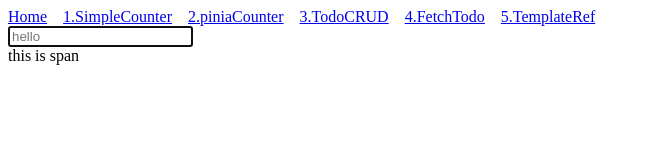
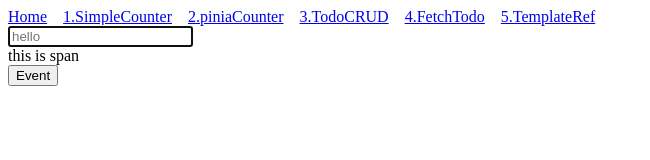
Before and after one commit to hjhj97/vue3-ts-pinia, a Vue app: page /template_ref in a window 1280 px wide. Shown: the top 160 px of the page, without its empty margins (0-650 px from the left). Built offline with nearby package versions, Linux system fonts and the light colour scheme.

Commit message:
이벤트

```diff
--- a/src/views/ch5_TemplateRef/TemplateRef.vue
+++ b/src/views/ch5_TemplateRef/TemplateRef.vue
@@ -3,6 +3,7 @@
 	<div>
 		<span ref="spanRef">Span</span>
 	</div>
+	<button @click="onClickBtn($event)">Event</button>
 </template>
 
 <script lang="ts">
@@ -21,9 +22,14 @@
 					spanRef.value.textContent = 'this is span';
 				}
 			});
+			const onClickBtn = (e: Event) => {
+				const target = e.target as HTMLElement;
+				console.log(target);
+			};
 			return {
 				inputRef,
 				spanRef,
+				onClickBtn,
 			};
 		},
 	});
```
